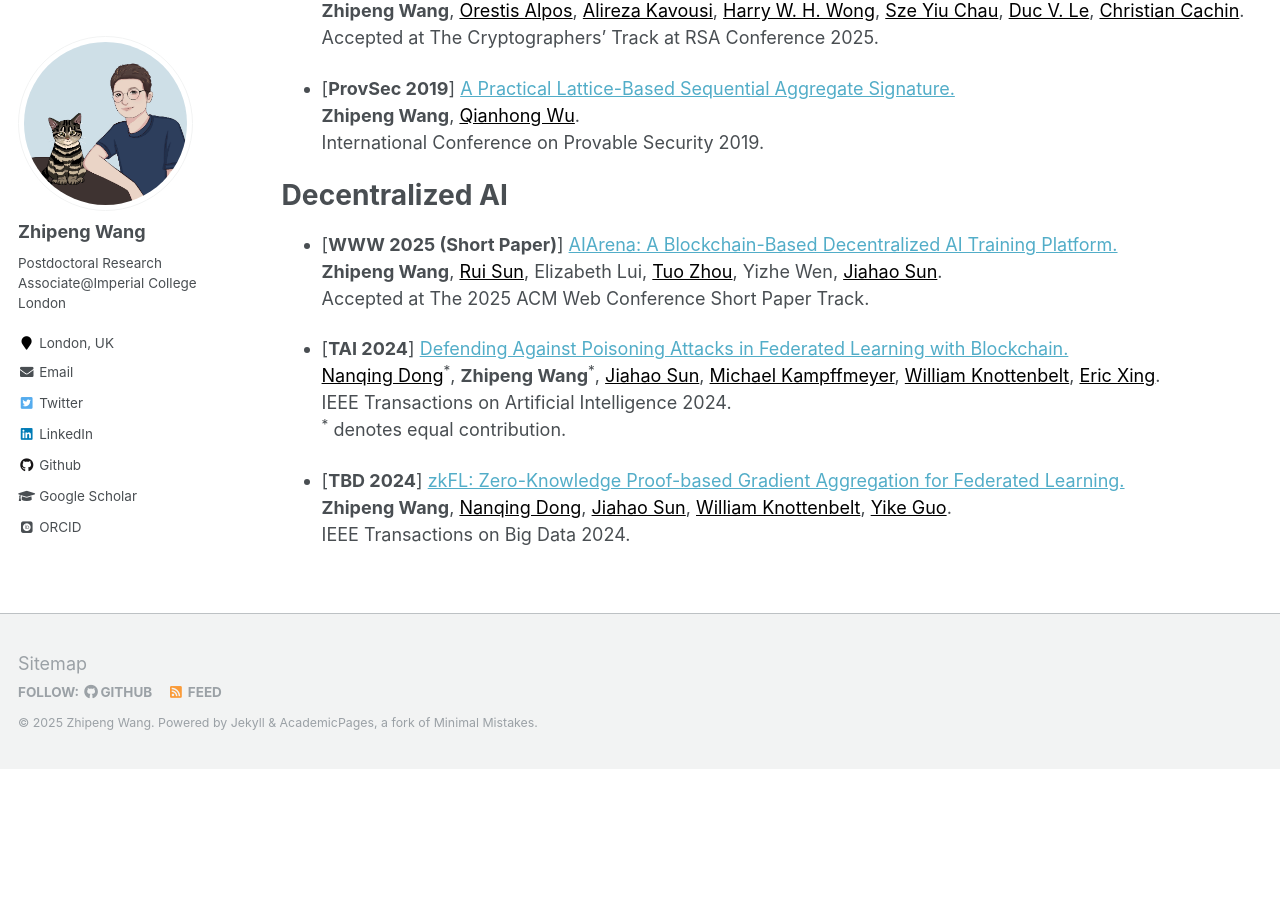
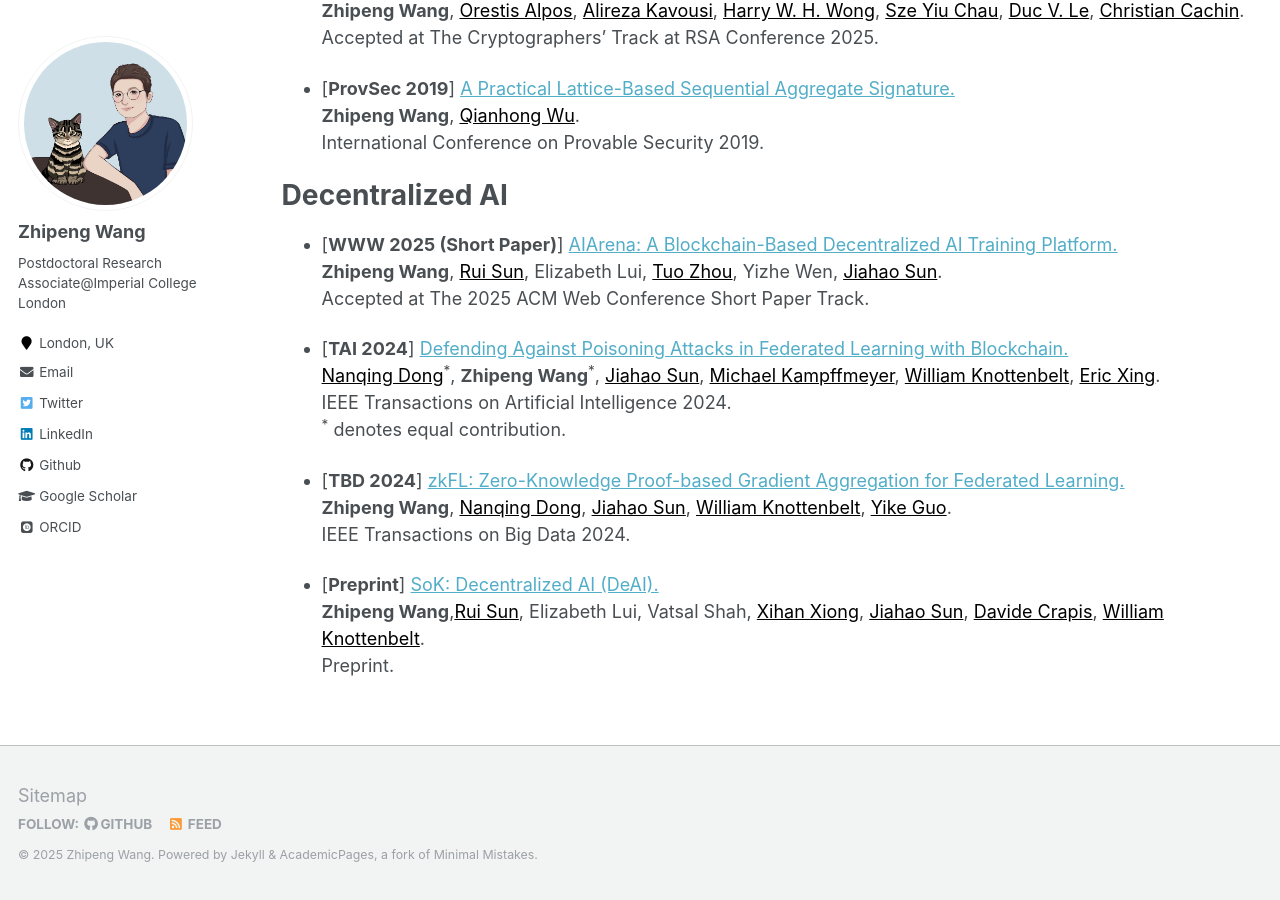
Before and after one commit to WZP321/profile, a Jekyll site: the page built from _pages/publications.md, in a window 1280 px wide and 900 px high, scrolled down 1264 px. Built offline with Jekyll 4.4.1, drawn with Linux system fonts in a browser that asks for light colours; some web fonts are replaced; before the commit the page ends 2033 px from its top, so only the background shows below that.

Commit message:
update pub

```diff
--- a/_pages/publications.md
+++ b/_pages/publications.md
@@ -71,3 +71,7 @@ IEEE Transactions on Artificial Intelligence 2024. <br />
 - <span style="color:dark">\[<b>TBD 2024</b>\]</span> [zkFL: Zero-Knowledge Proof-based Gradient Aggregation for Federated Learning.](https://ieeexplore.ieee.org/stamp/stamp.jsp?arnumber=10535217)<br />
  **Zhipeng Wang**, <a href="https://eveningdong.github.io/" style="color:black">Nanqing Dong</a>, <a href="https://scholar.google.com/citations?user=I3Sx4boAAAAJ&hl=en" style="color:black">Jiahao Sun</a>, <a href="https://www.doc.ic.ac.uk/~wjk/" style="color:black">William Knottenbelt</a>, <a href="https://cse.hkust.edu.hk/admin/people/faculty/profile/yikeguo" style="color:black">Yike Guo</a>. <br />
 IEEE Transactions on Big Data 2024. <br />
+
+- <span style="color:dark">\[<b>Preprint</b>\]</span> [SoK: Decentralized AI (DeAI).](https://arxiv.org/pdf/2411.17461)<br />
+ **Zhipeng Wang**,<a href="https://rui-sun.com/" style="color:black">Rui Sun</a>, Elizabeth Lui, Vatsal Shah, <a href="https://scholar.google.ch/citations?user=WyUiJf0AAAAJ&hl=en&oi=ao" style="color:black">Xihan Xiong</a>, <a href="https://scholar.google.com/citations?user=I3Sx4boAAAAJ&hl=en" style="color:black">Jiahao Sun</a>, <a href=" https://scholar.google.com/citations?user=e3kBCGwAAAAJ&hl=en" style="color:black">Davide Crapis</a>, <a href="https://www.doc.ic.ac.uk/~wjk/" style="color:black">William Knottenbelt</a>. <br />
+Preprint. <br />
```
